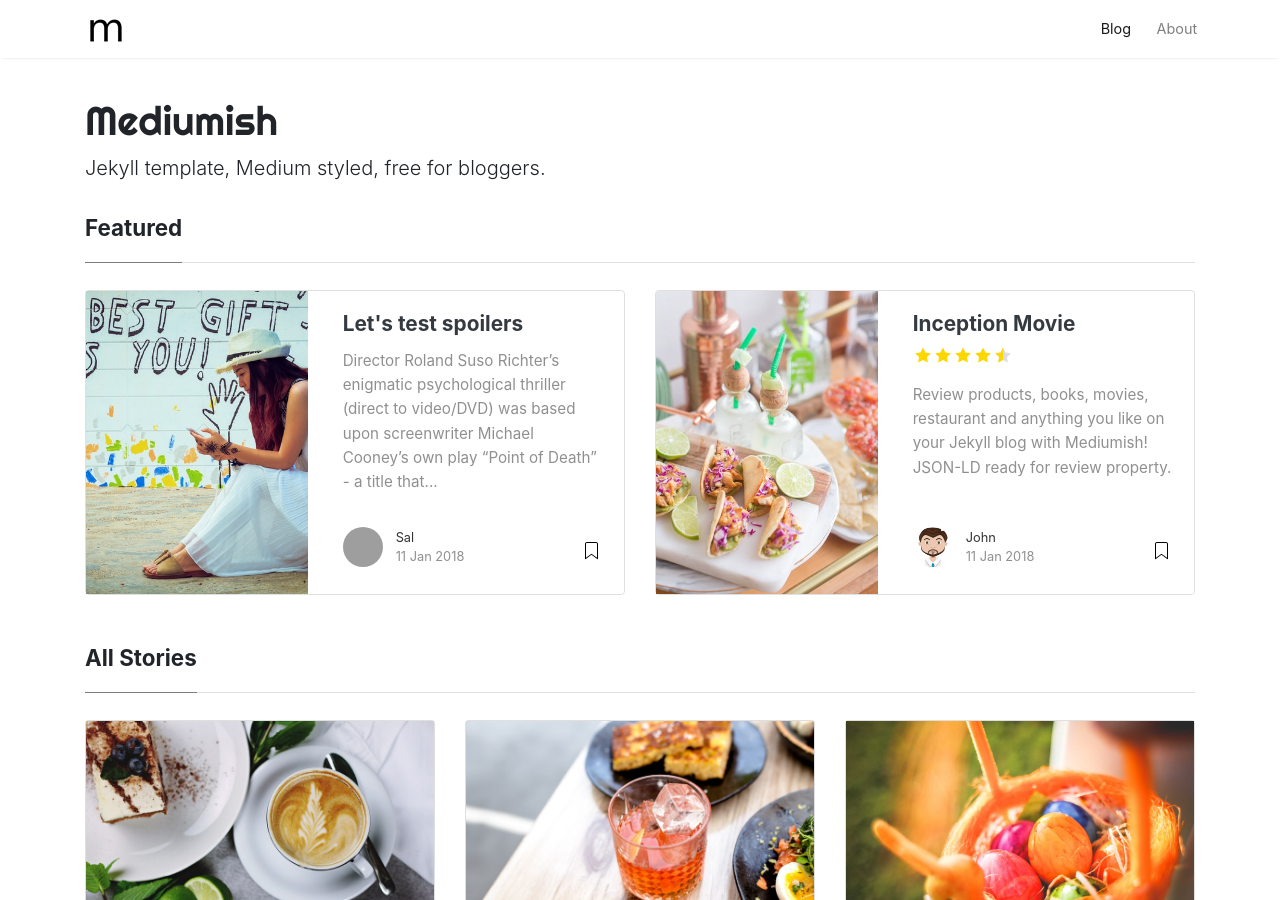
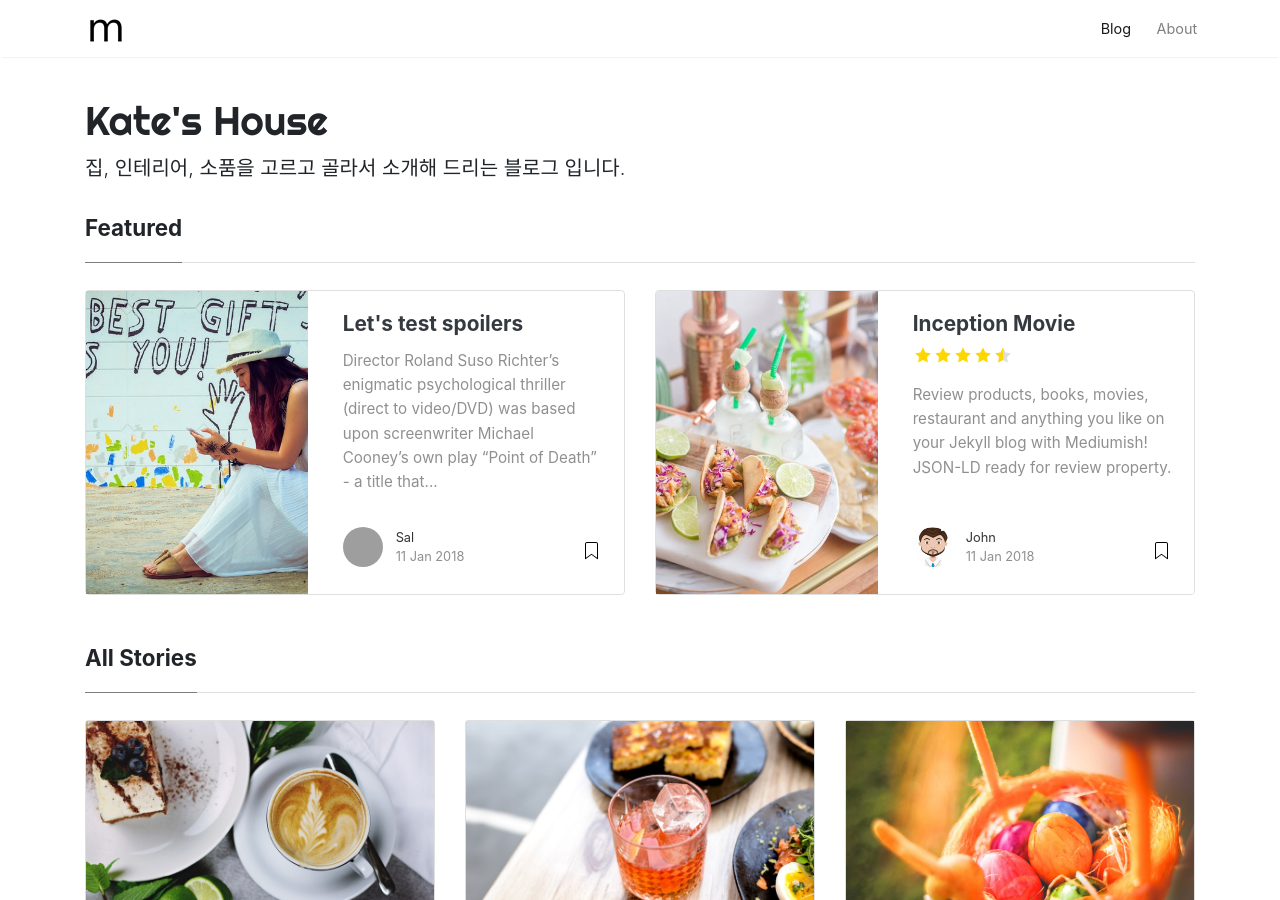
Before and after one commit to richheadco/kate_house, a Jekyll site: the page built from index.html, in a window 1280 px wide and 900 px high. Built offline with Jekyll 4.4.1, drawn with Linux system fonts in a browser that asks for light colours; nearby versions of some CDN libraries; the list of posts is cut into pages by our own code; some of the changed text lies outside the part shown; grey boxes are pictures that could not be loaded.

Commit message:
Update _config.yml

```diff
--- a/_config.yml
+++ b/_config.yml
@@ -1,7 +1,7 @@
 # Site
-name: "Mediumish"
-title: "Mediumish"
-description: "Jekyll template, Medium styled, free for bloggers."
+name: "Kate's House"
+title: "Kate's House"
+description: "집, 인테리어, 소품을 고르고 골라서 소개해 드리는 블로그 입니다."
 logo: 'assets/images/logo.png'
 favicon: 'assets/images/logo.png'
 baseurl: /kate_house
```
